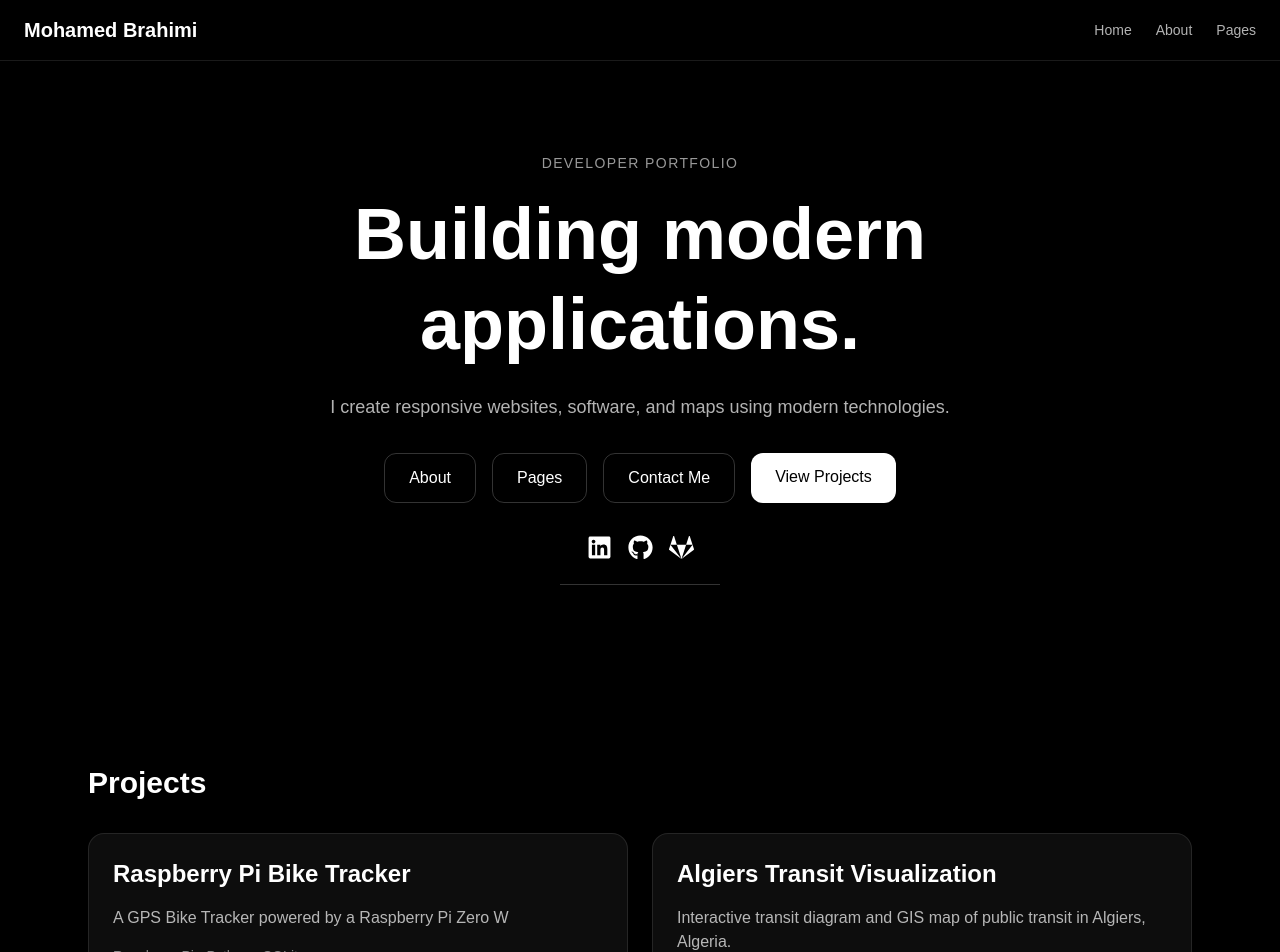
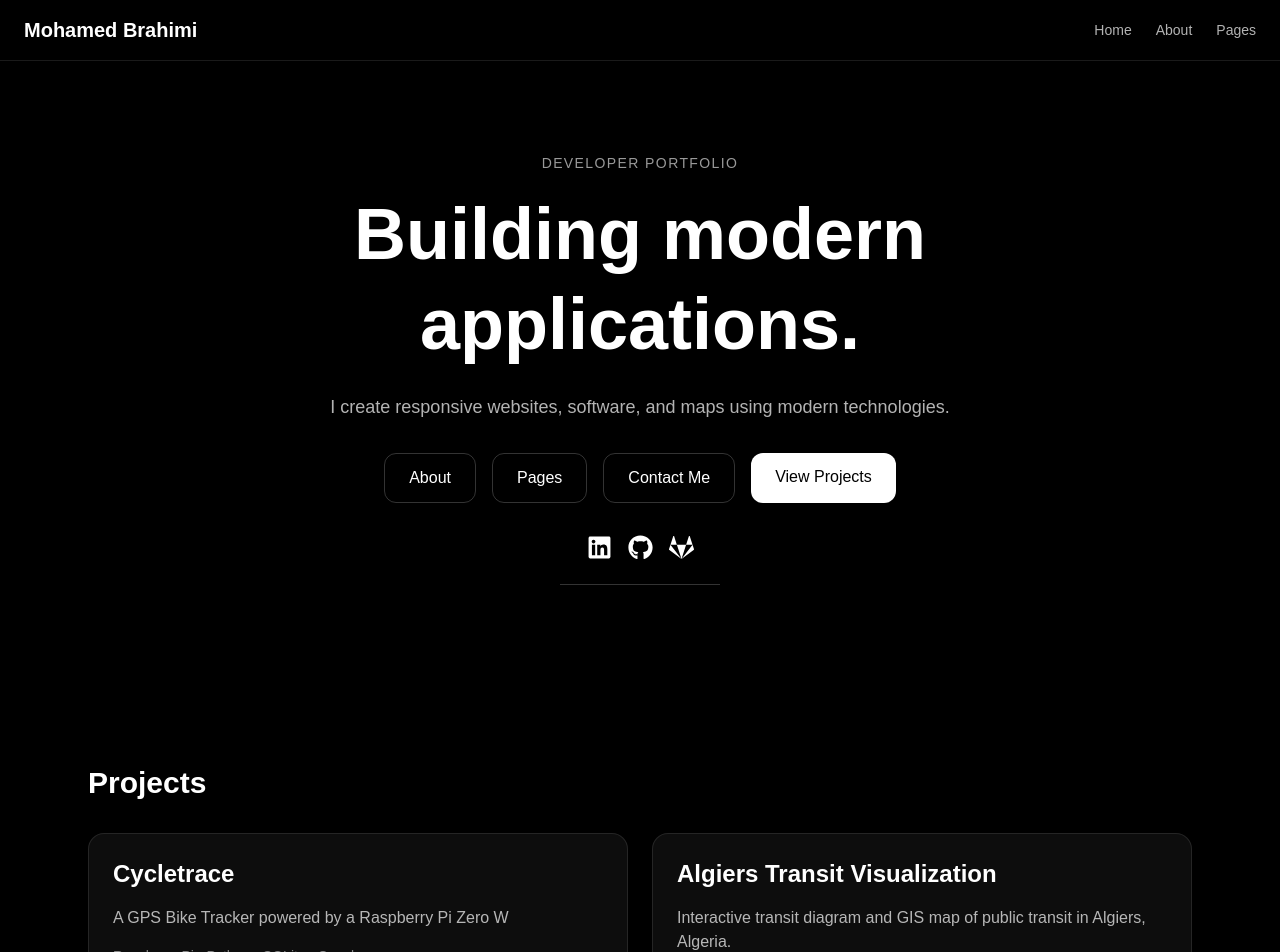
Before and after one commit to mbrahimi25/portfolio, a Next.js app: page / in a window 1280 px wide. Shown: the top 952 px of the page. Built offline with nearby package versions, Linux system fonts and the light colour scheme.

Commit message:
Renamed Bike Tracker project to Cycletrace and added GitHub link

```diff
--- a/src/app/bike-tracker/page.tsx
+++ b/src/app/bike-tracker/page.tsx
@@ -15,9 +15,10 @@ export default function TtcGtfsArticle() {
       <Navbar />
 
       <ArticleHero
-        title="Raspberry Pi Bike Tracker"
+        title="Cycletrace"
         type="Project"
         desc="By Mohamed Brahimi"
+        github="https://github.com/mbrahimi25/cycletrace"
       >
         <SiRaspberrypi size={25} className="transition duration-200 hover:scale-120"/>
         <FaLinux size={25} className="transition duration-200 hover:scale-120"/>
--- a/src/sections/Projects.tsx
+++ b/src/sections/Projects.tsx
@@ -20,10 +20,11 @@ export default function Projects() {
         <div className="grid gap-6 md:grid-cols-2">
 
           <ProjectCard
-            title="Raspberry Pi Bike Tracker"
+            title="Cycletrace"
             description="A GPS Bike Tracker powered by a Raspberry Pi Zero W"
-            tech="Raspberry Pi • Python • SQLite"
+            tech="Raspberry Pi • Python • SQLite • Supabase"
             article="/bike-tracker"
+            github="https://github.com/mbrahimi25/cycletrace"
           />
 
           <ProjectCard
```
